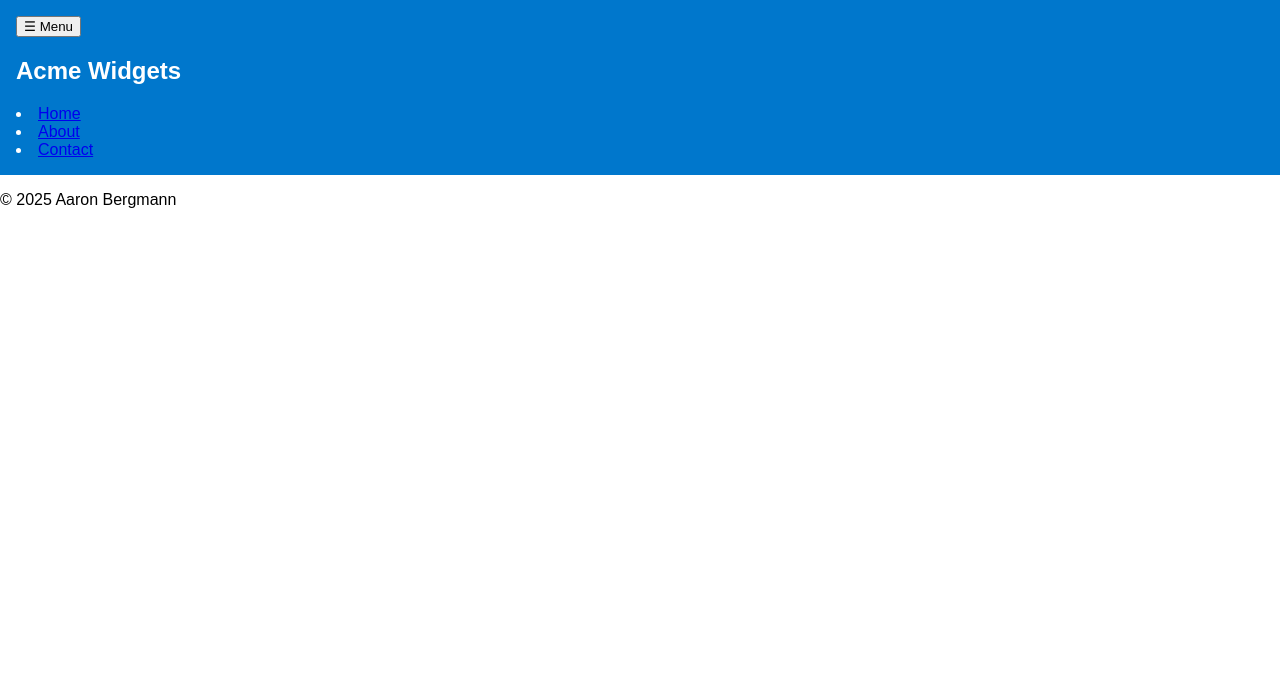
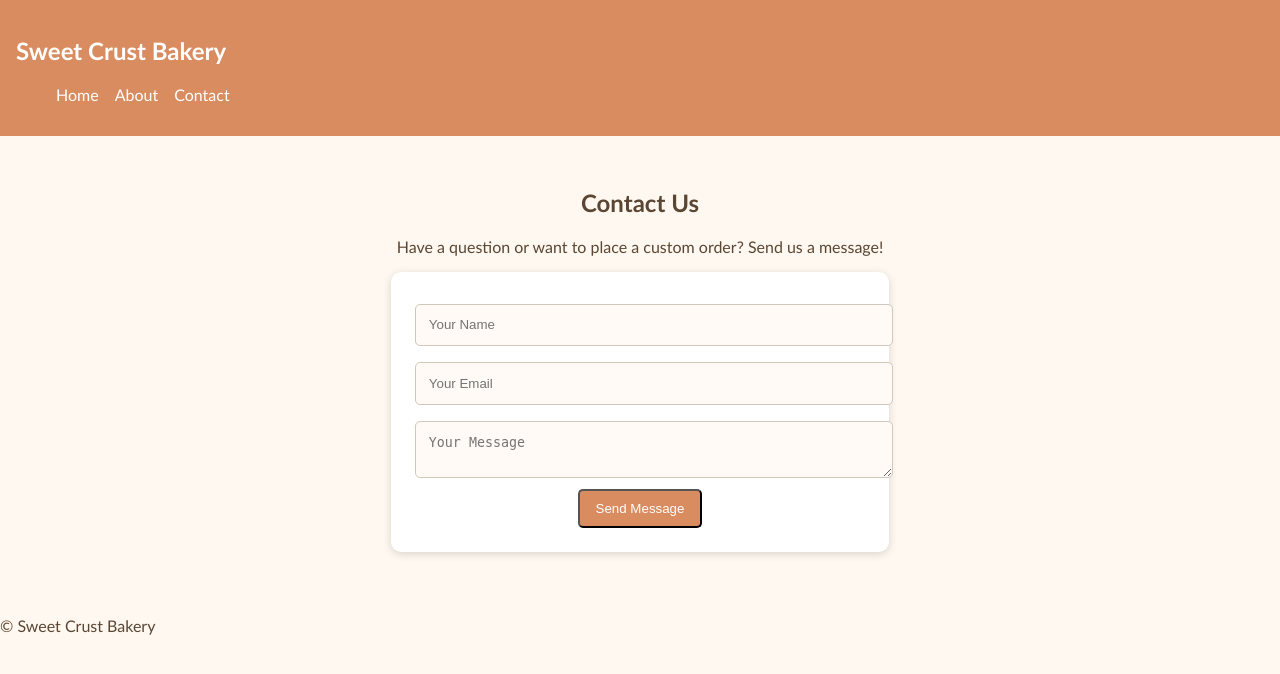
Before and after one commit to abergmn/E-Commerce-Website, a PHP site: page /contact.html in a window 1280 px wide. Shown: the top 674 px of the page. Run offline with PHP 8.4, Linux system fonts and the light colour scheme.

Commit message:
Update content

```diff
--- a/contact.html
+++ b/contact.html
@@ -1,31 +1,39 @@
 <!DOCTYPE html>
-<html lang="en">
+<html>
     <head>
         <meta charset="UTF-8">
         <meta name="viewport" content="width=device-width, initial-scale=1.0">
 
-        <title>Acme Widgets | Contact</title>
+        <title>Contact - Sweet Crust Bakery</title>
 
         <link rel="stylesheet" href="css/style.css">
     </head>
     <body>
         <header>
             <nav>
-                <h1>Acme Widgets</h1>
-                <li><a href="home.html">Home</a></li>
-                <li><a href="about.html">About</a></li>
-                <li><a href="contact.html">Contact</a></li>
+                <h1>Sweet Crust Bakery</h1>
+                <ul>
+                    <li><a href="index.html">Home</a></li>
+                    <li><a href="about.html">About</a></li>
+                    <li><a href="contact.html" class="active">Contact</a></li>
+                    </ul>
             </nav>
         </header>
 
-        <section>
-            <!-- ... -->
+        <section class="content">
+            <h2>Contact Us</h2>
+            <p>Have a question or want to place a custom order? Send us a message!</p>
+
+            <form action="contact.php" method="POST" class="form-box">
+                <input type="text" name="name" placeholder="Your Name" required>
+                <input type="email" name="email" placeholder="Your Email" required>
+                <textarea name="message" placeholder="Your Message" required></textarea>
+                <button type="submit" class="btn">Send Message</button>
+            </form>
         </section>
 
         <footer>
-            <p>&copy; <span id="year"></span> Aaron Bergmann</p>
+            <p>&copy; <span id="year"></span> Sweet Crust Bakery</p>
         </footer>
-
-        <script src="js/script.js"></script>
     </body>
 </html>
--- a/css/style.css
+++ b/css/style.css
@@ -1,10 +1,12 @@
 body {
     margin: 0;
-    font-family: Arial, sans-serif;
+    font-family: "Trebuchet MS", sans-serif;
+    background: #fff8f0;
+    color: #5a4633;
 }
 
 header {
-    background: #0077cc;
+    background: #d98c5f;
     color: white;
     padding: 1rem;
 }
@@ -15,19 +17,55 @@ nav ul {
     list-style: none;
 }
 
-.hero {
-    text-align: center;
-    padding: 4rem;
-    background: #f2f2f2;
+nav a {
+    color: white;
+    text-decoration: none;
+}
+
+.bakery-hero {
+    background: url("../img/istockphoto.jpg") center/cover no-repeat;
+    color: white;
+    padding: 5rem 1rem;
+    text-shadow: 2px 2px 5px rgba(0,0,0,0.5);
 }
 
 .btn {
     display: inline-block;
-    padding: 0.5rem 1rem;
-    background: #0077cc;
+    padding: 0.6rem 1rem;
+    background: #d98c5f;
     color: white;
     text-decoration: none;
     border-radius: 5px;
+}
+
+/* sections */
+.products, .pricing, .content {
+    padding: 2rem;
+    text-align: center;
+}
+
+.product-card, .price-card, .form-box {
+    background: #fff;
+    padding: 1.5rem;
+    margin: 1rem auto;
+    max-width: 450px;
+    border-radius: 10px;
+    box-shadow: 0 2px 8px rgba(0,0,0,0.15);
+}
+
+.price {
+    font-size: 2rem;
+    color: #d98c5f;
+}
+
+/* Form */
+input, textarea {
+    width: 100%;
+    padding: 0.8rem;
+    margin: 0.5rem 0;
+    border-radius: 5px;
+    border: 1px solid #d1c7bd;
+    background: #fffaf5;
 }
 
 @media (max-width: 768px) {
--- a/js/script.js
+++ b/js/script.js
@@ -1,7 +1,7 @@
 // get/set year in footer
 document.getElementById("year").innerText = new Date().getFullYear();
 
-// mobile menu toggle
+/* mobile menu toggle
 const nav = document.querySelector("nav ul");
 const menuBtn = document.createElement("button");
 
@@ -20,3 +20,5 @@ document.querySelectorAll("a[href^='#']").forEach((anchor) => {
             .scrollIntoView({ behavior: "smooth" });
     });
 });
+
+*/
```
Also changed, not shown: about.html (+13 -9 lines), css/home.css (added, +15 -0 lines), index.html (+62 -10 lines), img/istockphoto.jpg (added).
